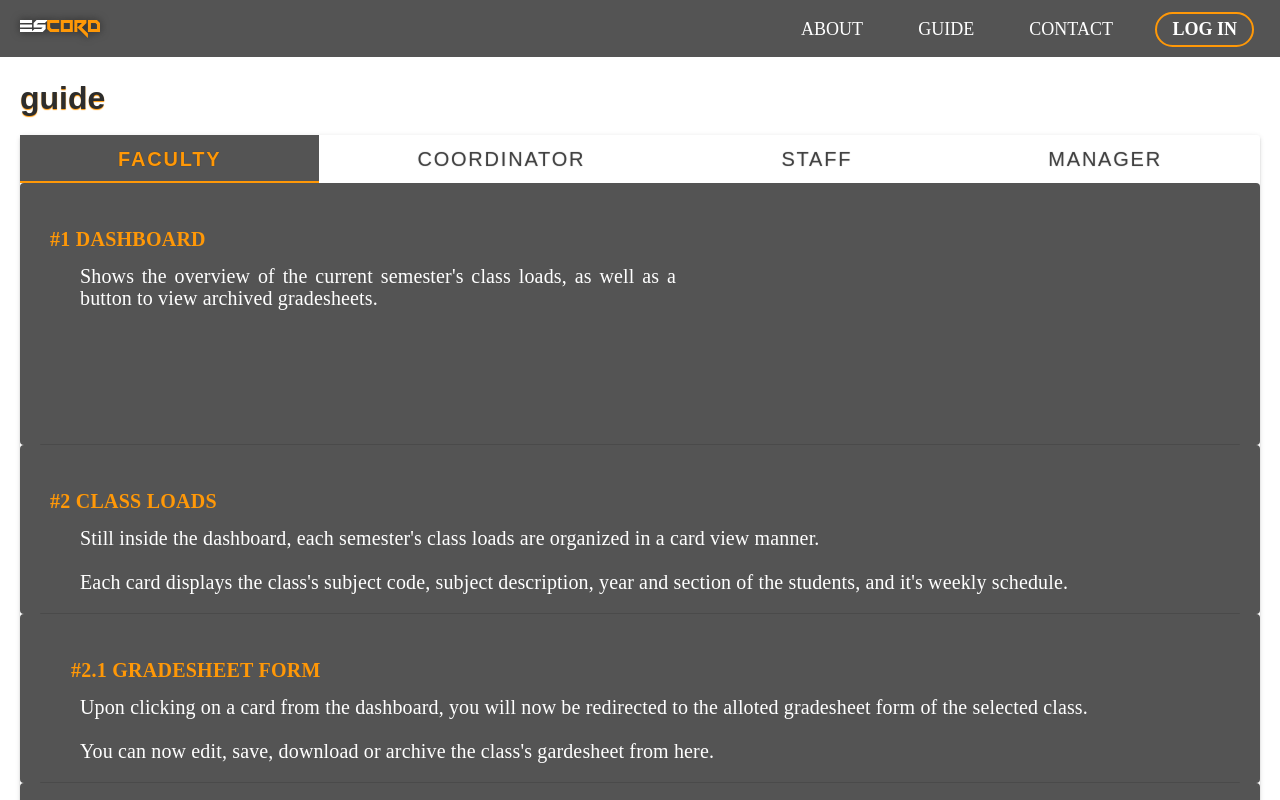
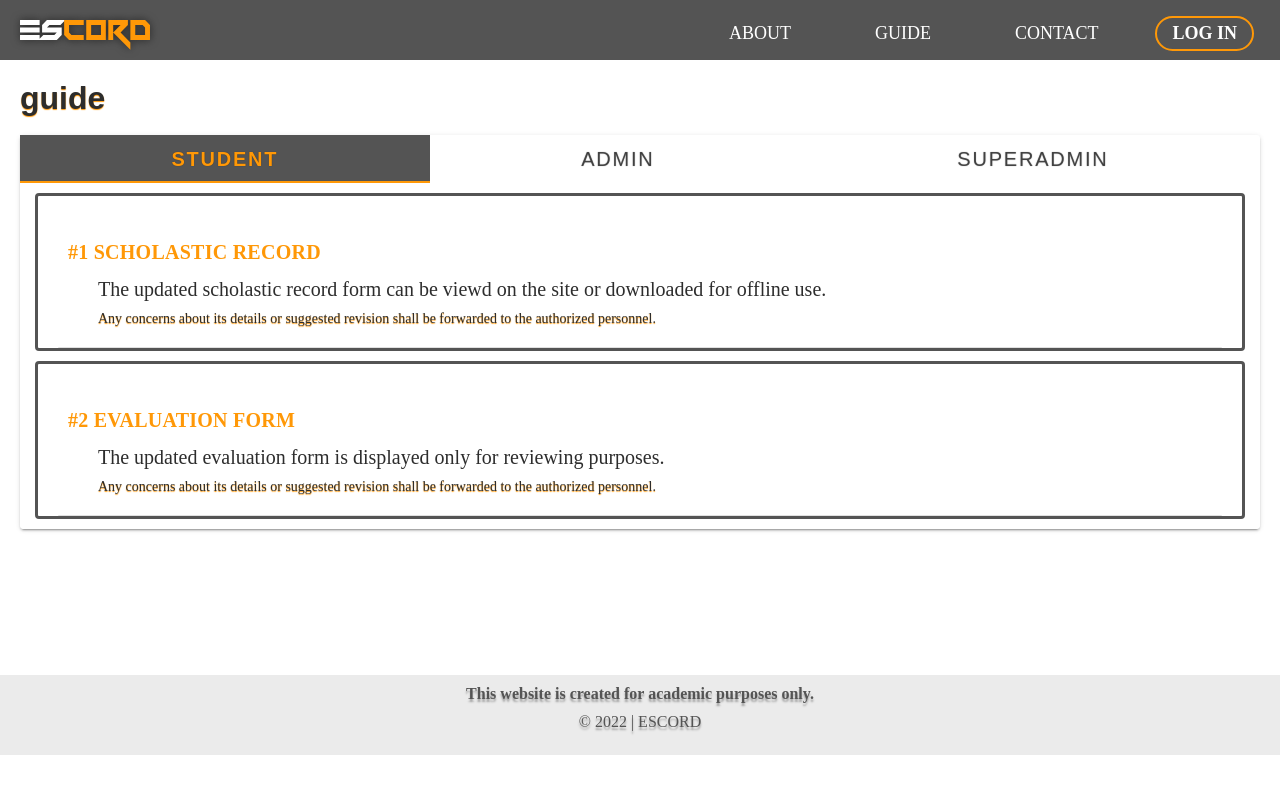
Before and after one commit to trizhaaaaa/escord-vuemd, a Vue app in the folder escord-v1.0/: page /guide in a window 1280 px wide. Shown: the top 800 px of the page. Built offline with nearby package versions, Linux system fonts and the light colour scheme; a web font is replaced by a local one.

Commit message:
git Merge branch 'w-vuetify' of https://github.com/trizhaaaaa/escord into w-vuetify

```diff
--- a/escord-v1.0/src/App.vue
+++ b/escord-v1.0/src/App.vue
@@ -6,13 +6,6 @@
     />
 
     <escord-header />
-
-   <!--
-
-    <escord-landing />
-    <escord-about />
-
-     <escord-contact />-->
 
     <router-view> </router-view>
 
@@ -54,7 +47,7 @@ div#app {
   color: #2d2d2d;
   min-height: 100vh;
   padding: 0px;
-  margin: 60px 0 0 0;
+  margin: 5em 0 0 0;
   display: flex;
   flex-wrap: wrap;
 }
--- a/escord-v1.0/src/components/About.vue
+++ b/escord-v1.0/src/components/About.vue
@@ -179,7 +179,7 @@ li {
   text-align: center;
 }
 li.esc-feature {
-  padding: 5px 25px 25px 25px;
+  padding: 5px 25px 20px 25px;
   border: 4px solid #ff9807;
   border-radius: 15px;
   margin: 10px;
@@ -191,6 +191,7 @@ div.feature-details {
 h4.esc-feature-shortdesc {
   background: #fff1de;
   padding: 10px;
+  margin: 10px 0 15px 0;
   border: 2px solid #ff9807;
   border-radius: 10px;
   font-weight: 500;
@@ -199,7 +200,7 @@ h4.esc-feature-shortdesc {
 }
 h3.esc-feature-longdesctitle {
   text-align: right;
-  padding: 3px 10px;
+  padding: 3px 0px 10px 0;
   font-size: 22px;
 }
 p.esc-feature-longdesc {
@@ -236,6 +237,7 @@ div#about-escord {
 h1.about-esc-team {
   text-shadow: 0px 1px 1px #ff9807;
   text-align: left;
+  margin-bottom: 30px;
 }
 img.about-img {
   width: 300px;
--- a/escord-v1.0/src/components/Footer.vue
+++ b/escord-v1.0/src/components/Footer.vue
@@ -25,6 +25,7 @@ footer {
   width: 100%;
   background: #5454541e;
   height: 80px;
+  z-index: 199;
 }
 p {
 
--- a/escord-v1.0/src/components/Guide.vue
+++ b/escord-v1.0/src/components/Guide.vue
@@ -1,7 +1,7 @@
 <template>
   <v-container
     fluid
-    style="margin: 0px; padding: 20px; width: 100%"
+    style="margin: 0px; padding: 0 20px 20px 20px; width: 100%"
     fill
     height
   >
@@ -26,7 +26,7 @@
         </v-tab>
       </v-tabs>
 
-      <v-tabs-items v-model="tab">
+      <v-tabs-items v-model="tab" class="tab-color">
         <v-tab-item v-for="userType in guideList" :key="userType.tab">
           <!--START OF CARD LIST-->
           <v-card
@@ -36,9 +36,7 @@
             v-for="guideItem in userType.guide"
             :key="guideItem.text"
           >
-          <v-row align="start">
-            <v-col>
-              <v-card-title
+            <v-card-title
               style="
                 color: #ff9807;
                 padding: 20px 10px 10px 10px;
@@ -47,27 +45,7 @@
               "
               v-html="guideItem.title"
             ></v-card-title>
-            <v-card-text
-              style="
-                color: #ffffff;
-                padding: 0 40px 20px 40px;
-                font-size: 20px;
-                text-align: justify;
-              "
-              v-html="guideItem.text"
-            ></v-card-text>
-            </v-col>
-            <v-col class="shrink">
-              <!-- v-bind:aspect-ratio="guideItem.aspRatio" -->
-              <v-img
-              v-bind:max-width="guideItem.maxWidth"
-              v-bind:src="guideItem.img"
-              class="guide-img"
-            ></v-img>
-            </v-col>
-          </v-row>
-
-
+            <div class="cardDesc" v-html="guideItem.text"></div>
 
             <v-divider></v-divider>
           </v-card>
@@ -87,53 +65,47 @@ export default {
       tab: null,
       guideList: [
         {
-          category: "Faculty",
+          category: "Student",
           guide: [
             {
-              title: "#1 DASHBOARD",
-              img: require("../assets/sample.jpg"),
-              maxWidth: 500,
-              text: "Shows the overview of the current semester's class loads, as well as a button to view archived gradesheets.",
+              title: "#1 SCHOLASTIC RECORD",
+              img: "",
+              text: '<p>The updated scholastic record form can be viewd on the site or downloaded for offline use. </p><p style=" text-shadow: 0px 1px 1px #ff9807;font-size: 0.7em; margin-top: 10px;">Any concerns about its details or suggested revision shall be forwarded to the authorized personnel.</p>',
             },
             {
-              title: "#2 CLASS LOADS",
+              title: "#2 EVALUATION FORM",
               img: "",
-              maxWidth: 0,
-              text: "Still inside the dashboard, each semester's class loads are organized in a card view manner.<br><br>Each card displays the class's subject code, subject description, year and section of the students, and it's weekly schedule.",
-            },
-            {
-              title: "&nbsp;&nbsp;&nbsp;&nbsp;#2.1 GRADESHEET FORM",
-              img: "",
-              maxWidth: 0 / 0,
-              text: "Upon clicking on a card from the dashboard, you will now be redirected to the alloted gradesheet form of the selected class.<br><br>You can now edit, save, download or archive the class's gardesheet from here.",
-            },
-            {
-              title: "&nbsp;&nbsp;&nbsp;&nbsp#2.2 GRADESHEET FORM BUTTONS",
-              img: "",
-              maxWidth: 0 / 0,
-              text: "",
+              text: '<p>The updated evaluation form is displayed only for reviewing purposes.</p><p style=" text-shadow: 0px 1px 1px #ff9807;font-size: 0.7em; margin-top: 10px;">Any concerns about its details or suggested revision shall be forwarded to the authorized personnel.</p>',
             },
           ],
         },
         {
-          category: "Coordinator",
+          category: "Admin",
           guide: [
-            { title: "#1", img: "", maxWidth: 0 / 0, text: "coor1" },
-            { title: "#2", img: "", maxWidth: 0 / 0, text: "coor2" },
+            {
+              title: "#1 GRADESHEET FORM",
+              img: require("../assets/sample.jpg"),
+              text: "<p>Shows the overview of the current semester's class loads, as well as a button to view archived gradesheets.</p><br>&nbsp;&nbsp;&nbsp;<p style=' color: #ff9807;font-size: 20px;font-weight: bold;'>ADD/ VIEW GRADESHEETS</p><br><p>Upon clicking on a card from the dashboard, you will now be redirected to the alloted gradesheet form of the selected class.<br><br>You can now edit, save, download or archive the class's gradesheet from here.</p><br>&nbsp;&nbsp;&nbsp;<p style=' color: #ff9807;font-size: 20px;font-weight: bold;'>BUTTONS</p><br><p><b>SAVE:</b>&nbsp;&nbsp;&nbsp;Overwrites the last saved inputs with the recent changes made by the user.<br><br><b>DOWNLOAD:</b>&nbsp;&nbsp;&nbsp;Downloads the displayed gradesheet in excel format.<br><br><b>ARCHIVE:</b>&nbsp;&nbsp;&nbsp;Archives the displayed gradesheet.<br></p>",
+            },
+            {
+              title: "#2 EVALUATION FORM",
+              img: "",
+              text: "<p>Still inside the dashboard, each semester's class loads are organized in a card view manner.<br><br>Each card displays the class's subject code, subject description, year and section of the students, and its weekly schedule.</p>",
+            },
+            {
+              title: "#3 SCHOLASTIC RECORD MANAGEMENT",
+              img: "",
+              text: "<p>Still inside the dashboard, each semester's class loads are organized in a card view manner.<br><br>Each card displays the class's subject code, subject description, year and section of the students, and its weekly schedule.</p>",
+            },
+
           ],
         },
+
         {
-          category: "Staff",
+          category: "Superadmin",
           guide: [
-            { title: "#1", img: "", maxWidth: 0 / 0, text: "staff1" },
-            { title: "#2", img: "", maxWidth: 0 / 0, text: "staff2" },
-          ],
-        },
-        {
-          category: "Manager",
-          guide: [
-            { title: "#1", img: "", maxWidth: 0 / 0, text: "manager1" },
-            { title: "#2", img: "", maxWidth: 0 / 0, text: "manager2" },
+            { title: "#1", img: "", text: "manager1" },
+            { title: "#2", img: "", text: "manager2" },
           ],
         },
       ],
@@ -143,8 +115,15 @@ export default {
 </script>
 
 <style scoped>
+/* .tab-color{
+   border: 2px solid #ff9807 !important;
+}  */
+p.note {
+  font-size: 1em;
+  color: #ff9807;
+}
 .bg-color {
-  background-color: #545454 !important;
+  border: 3px solid #545454 !important;
 }
 .selectedList {
   background-color: #545454 !important;
@@ -161,8 +140,15 @@ export default {
 }
 .card-style {
   padding: 20px 20px 0 20px;
+  margin: 10px 15px;
 }
-.guide-img{
+.guide-img {
   margin-bottom: 20px;
 }
+div.cardDesc {
+  color: #2d2d2d;
+  padding: 0 40px 20px 40px;
+  font-size: 20px;
+  text-align: left;
+}
 </style>
--- a/escord-v1.0/src/components/Header.vue
+++ b/escord-v1.0/src/components/Header.vue
@@ -22,7 +22,7 @@
 
       <div class="cont-toggleMenu">
         <ul>
-          <li><router-link to="/about" class="hdr-a">ABOUT</router-link></li>
+          <li><router-link to="/about" class="hdr-a" >ABOUT</router-link></li>
           <li><router-link to="/guide" class="hdr-a">GUIDE</router-link></li>
           <li><router-link to="/contact" class="hdr-a">CONTACT</router-link></li>
           <li>
@@ -63,6 +63,10 @@ export default {
         this.btnText = "LOG IN";
       }
     },
+
+    onClickLink: function(){
+      $('.cont-toggleMenu collapse').toggleClass("");
+    }
   },
 };
 </script>
@@ -80,7 +84,7 @@ header {
 }
 /* LOGO */
 img.logo-max {
-  max-width: 120px;
+  max-width: 170px;
   padding: 20px 20px 10px;
   float: left;
 }
@@ -114,7 +118,7 @@ nav {
 /* NAVIGATION BAR - LINKS */
 div.cont-toggleMenu {
   float: right;
-  margin: 0.2em -3em 0em 0em;
+  margin: 0.4em -3em 0em 0em;
 }
 ul {
   margin: 0%;
@@ -126,7 +130,7 @@ nav ul li {
   padding-left: 20px;
 }
 a.hdr-a {
-  padding: 0.9em 0.7em;
+  padding: 0.9em 1.5em;
   font-size: 18px;
   color: #ffffff;
   text-decoration: none;
@@ -136,6 +140,7 @@ a.hdr-a:hover {
   color: #ff9807;
   text-shadow: 0px 0px 4px #242424;
 }
+
 
 /* LOGIN BUTTON */
 button.loggedIn,
@@ -169,8 +174,8 @@ button.loggedIn:hover {
 button.btn-toggleMenu {
   float: right;
   width: 3em;
-  height: 3em;
-  margin-top: 0.5em;
+  height: 2.9em;
+  margin-top: 0.6em;
   margin-right: 1.5em;
   background-color: transparent;
   color: #ff9807;
@@ -200,14 +205,14 @@ button.btn-toggleMenu:hover {
     font-weight: bold;
   }
   a.hdr-a {
-    font-size: 2em;
+    font-size: 2.5em;
   }
   button#btn-login {
     border: none;
     color: #ff9807;
     margin-right: 0.7em;
-    padding: 5px 0px;
-    font-size: 2.5em;
+    padding: 5px 0.7em 5px 0;
+    font-size: 3em;
   }
   button.loggedOut:hover {
     box-shadow: none;
--- a/escord-v1.0/src/main.js
+++ b/escord-v1.0/src/main.js
@@ -53,7 +53,6 @@ $(document).ready(function () {
   })
 })
 
-
 /* new Vue({
   el: '#app',
   render: h => h(App)
```
Also changed, not shown: escord-v1.0/src/components/Contact.vue (+28 -5 lines), escord-v1.0/src/components/Landing.vue (+24 -10 lines), 1 other file (tests, documents, lock files or other folders).
